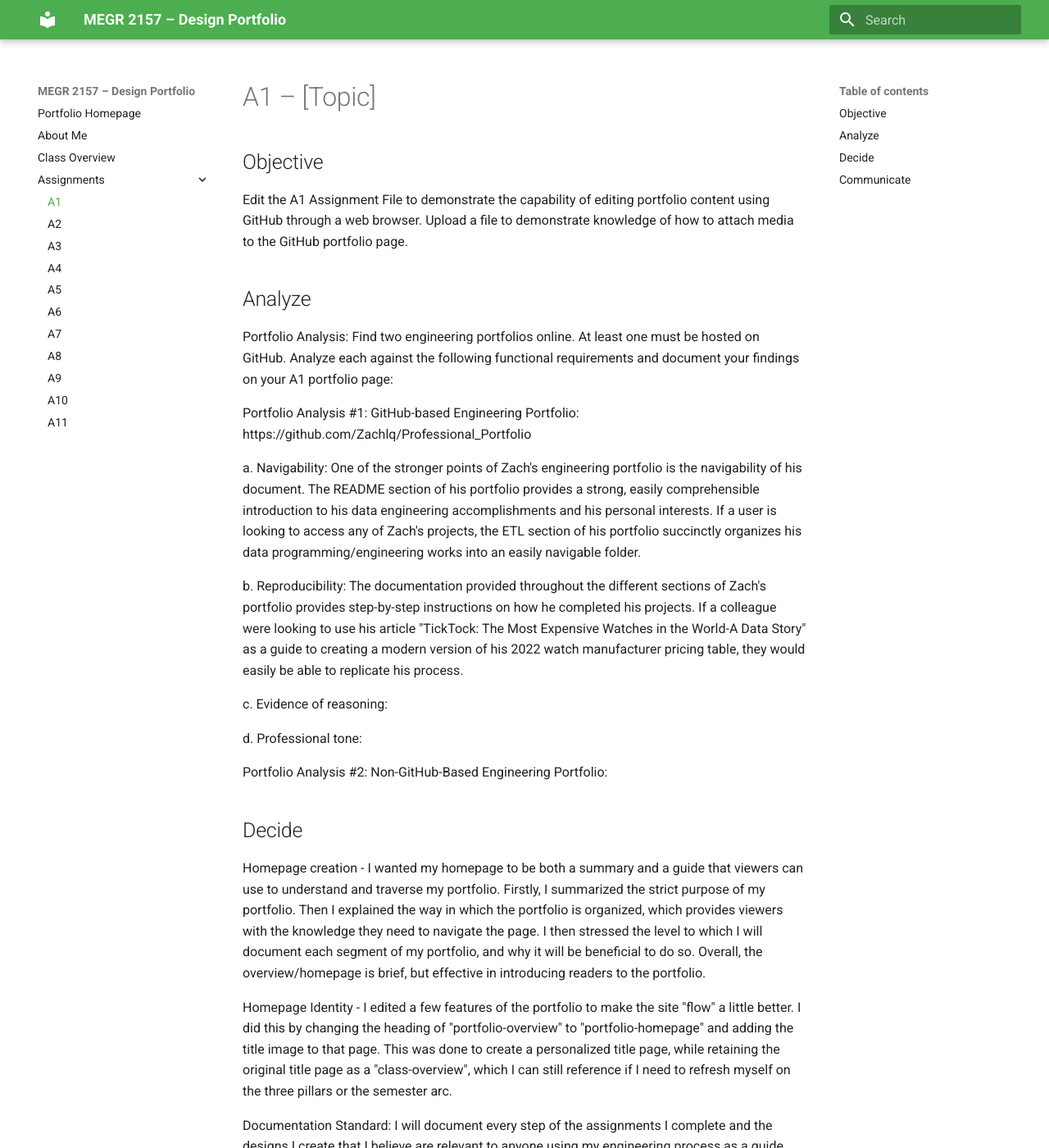
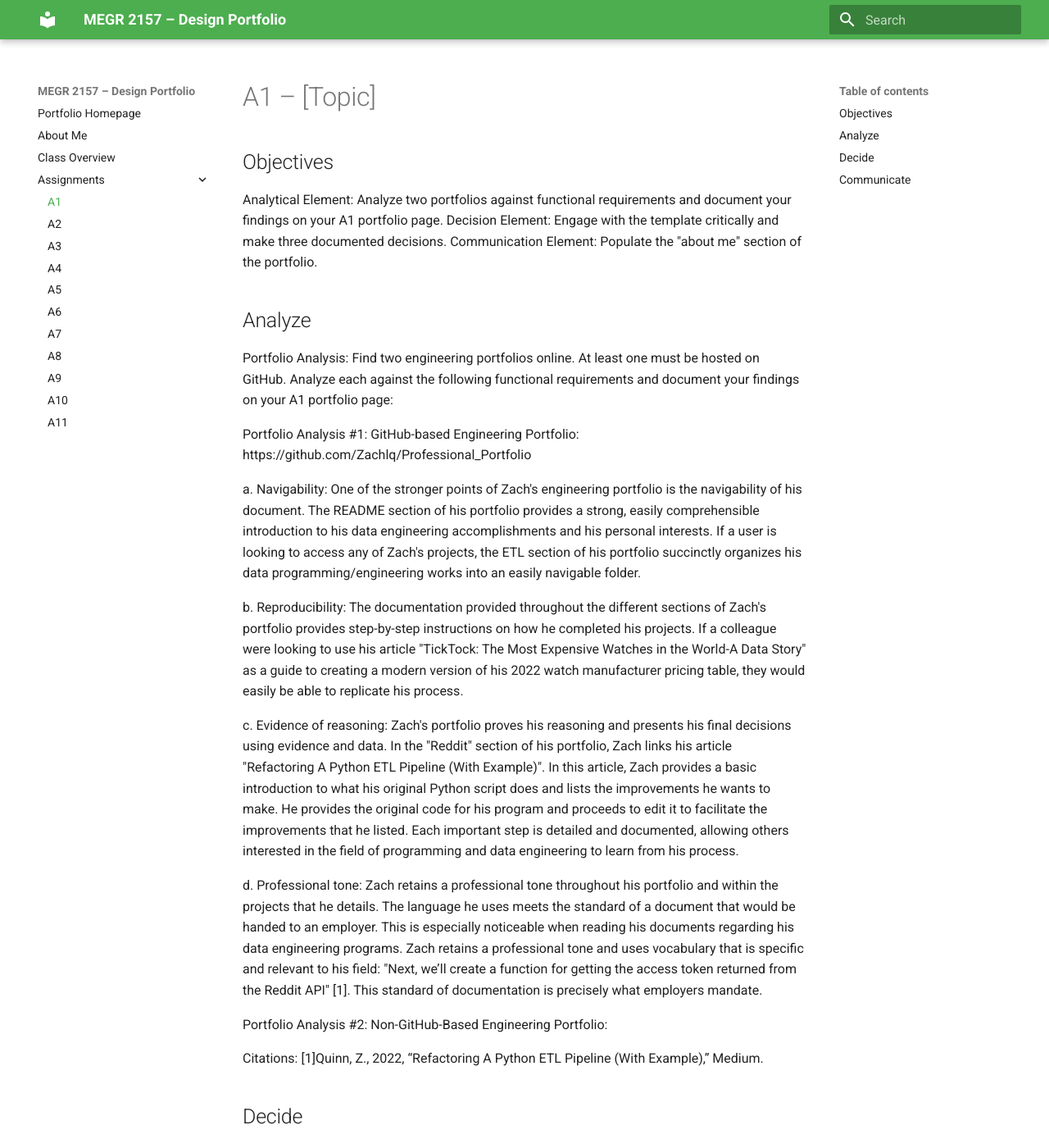
Before and after one commit to Mlikhtenbaum/-megr-2157-design-portfolio, an MkDocs documentation site: the page built from docs/assignments/A01/index.md, in a window 1280 px wide and 1400 px high. Shown: the whole window at 82% size. Built offline with MkDocs 1.6.1 and Material for MkDocs 9.7.7, drawn with Linux system fonts in a browser that asks for light colours.

Commit message:
Complete Analysis #1
Updated the A1 assignment file to clarify objectives and improve language consistency. Enhanced the analysis and decision sections for better readability and professionalism.

```diff
--- a/docs/assignments/A01/index.md
+++ b/docs/assignments/A01/index.md
@@ -1,8 +1,10 @@
 # A1 – [Topic]
 
-## Objective
+## Objectives
 
-Edit the A1 Assignment File to demonstrate the capability of editing  portfolio content using GitHub through a web browser. Upload a file to demonstrate knowledge of how to attach media to the GitHub portfolio page.
+Analytical Element: Analyze two portfolios against functional requirements and document your findings on your A1 portfolio page.
+Decision Element: Engage with the template critically and make three documented decisions.
+Communication Element: Populate the "about me" section of the portfolio.
 
 
 ## Analyze
@@ -15,11 +17,13 @@ a.  Navigability: One of the stronger points of Zach's engineering portfolio is
 
 b.  Reproducibility: The documentation provided throughout the different sections of Zach's portfolio provides step-by-step instructions on how he completed his projects. If a colleague were looking to use his article "TickTock: The Most Expensive Watches in the World-A Data Story" as a guide to creating a modern version of his 2022 watch manufacturer pricing table, they would easily be able to replicate his process.
 
-c.  Evidence of reasoning:
+c.  Evidence of reasoning: Zach's portfolio proves his reasoning and presents his final decisions using evidence and data. In the "Reddit" section of his portfolio, Zach links his article "Refactoring A Python ETL Pipeline (With Example)". In this article, Zach provides a basic introduction to what his original Python script does and lists the improvements he wants to make. He provides the original code for his program and proceeds to edit it to facilitate the improvements that he listed. Each important step is detailed and documented, allowing others interested in the field of programming and data engineering to learn from his process.
 
-d.  Professional tone:
+d.  Professional tone: Zach retains a professional tone throughout his portfolio and within the projects that he details. The language he uses meets the standard of a document that would be handed to an employer. This is especially noticeable when reading his documents regarding his data engineering programs. Zach retains a professional tone and uses vocabulary that is specific and relevant to his field: "Next, we’ll create a function for getting the access token returned from the Reddit API" [1]. This standard of documentation is precisely what employers mandate.
 
 Portfolio Analysis #2: Non-GitHub-Based Engineering Portfolio:
+
+Citations: [1]Quinn, Z., 2022, “Refactoring A Python ETL Pipeline (With Example),” Medium.
 
 ## Decide
 
```
